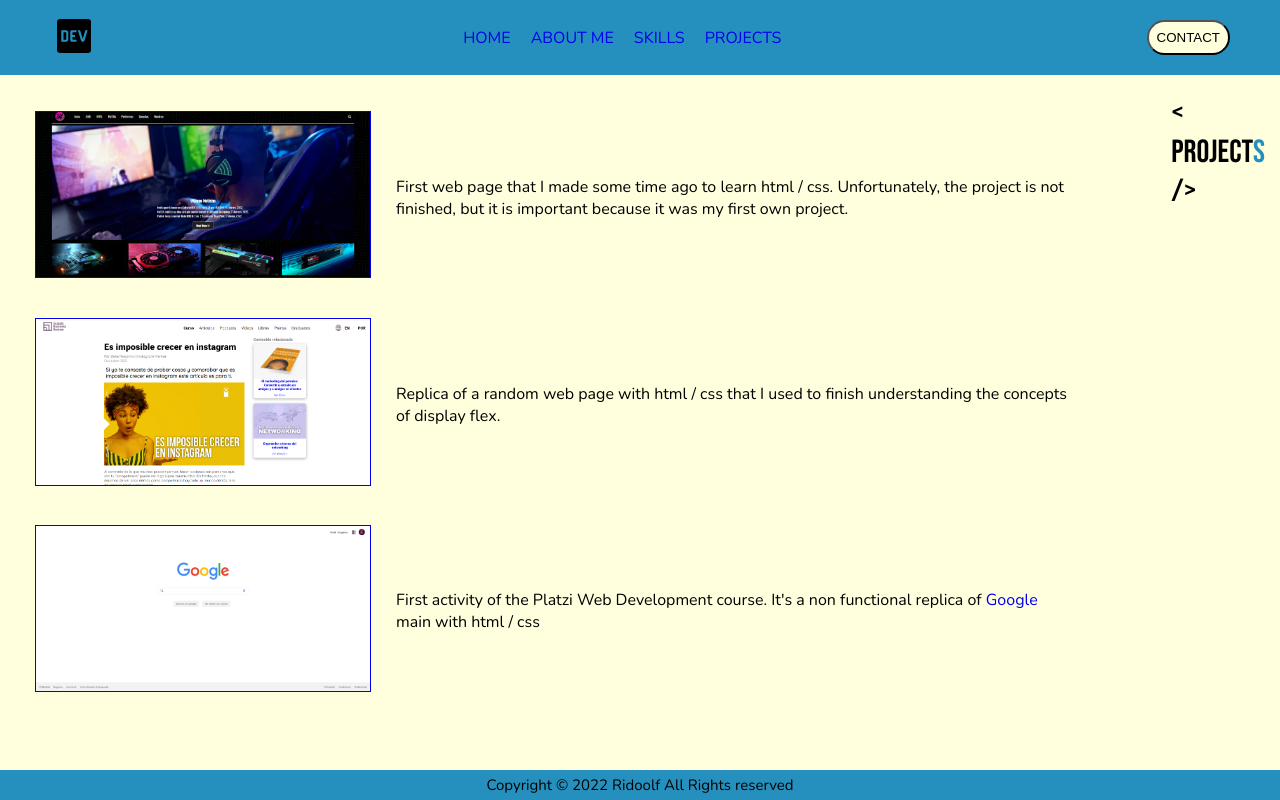
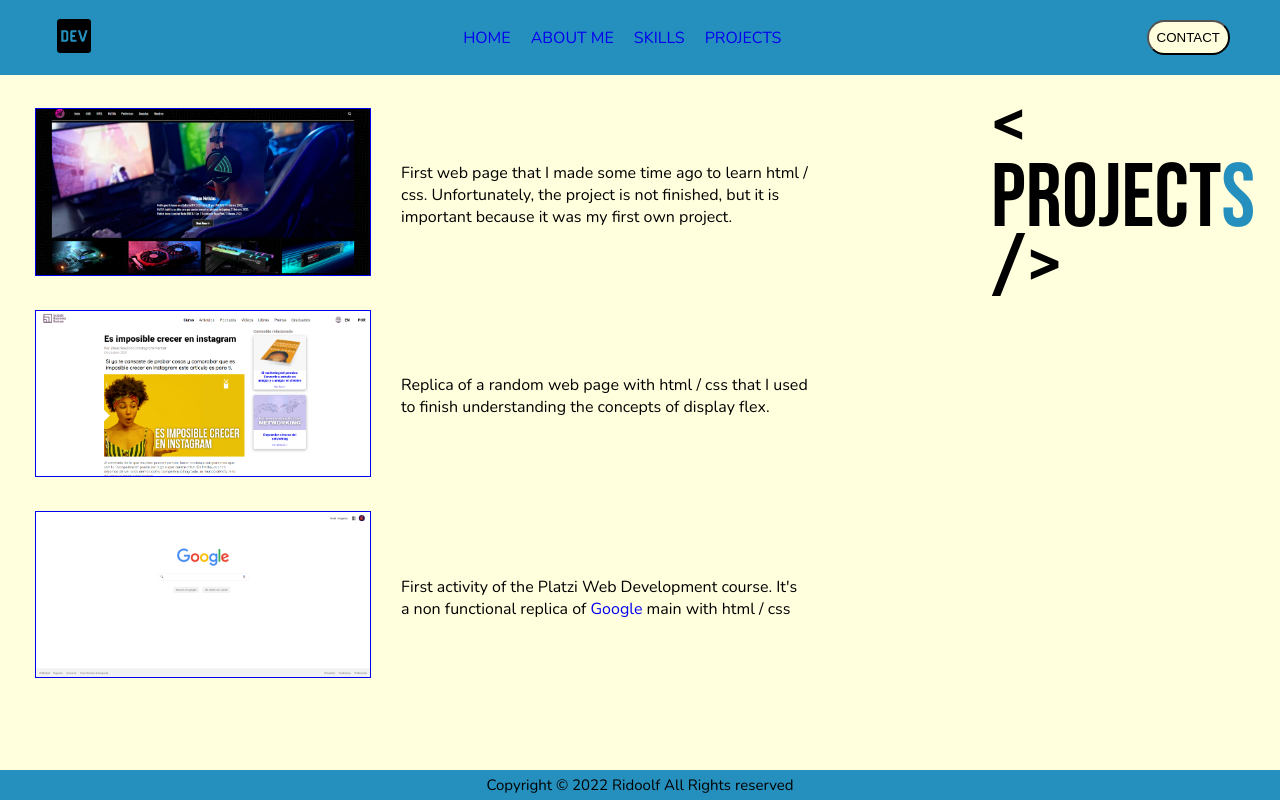
Before and after one commit to Ridoolf/Proyecto-DW, a plain HTML site: page pages/projects.html in a window 1280 px wide. Drawn offline with nearby package versions, Linux system fonts and the light colour scheme.

Commit message:
correccion del titulo de projects

```diff
--- a/css/style.css
+++ b/css/style.css
@@ -171,7 +171,12 @@ header{
 }
 
 .title-projects{
-    margin: 0 15px;
+    margin: 0 25px;
+}
+
+.title-projects h1{
+    line-height: 70px;
+    font-size: 90px;
 }
 
 .project-main .my-projects{
@@ -182,24 +187,24 @@ header{
 .project-main .my-projects .project1{
     display: flex;
     align-items: center;
-    width: 90%;
-    gap: 25px;
+    width: 80%;
+    gap: 30px;
     margin: 1.45% 35px;
 }
 
 .project-main .my-projects .project2{
     display: flex;
     align-items: center;
-    width: 90%;
-    gap: 25px;
+    width: 80%;
+    gap: 30px;
     margin: 1.45% 35px;
 }
 
 .project-main .my-projects .project3{
     display: flex;
     align-items: center;
-    width: 90%;
-    gap: 25px;
+    width: 80%;
+    gap: 30px;
     margin: 1.45% 35px;
 }
 
@@ -229,7 +234,7 @@ header{
 
 .project-main .my-projects .project1 img:hover{
     transform: scale(1.1);
-    transition: 0.3s;
+    transition: 0.4s;
     box-shadow: -9px 11px 9px -1px rgba(0,0,0,0.66);
     -webkit-box-shadow: -9px 11px 9px -1px rgba(0,0,0,0.66);
     -moz-box-shadow: -9px 11px 9px -1px rgba(0,0,0,0.66);
@@ -237,7 +242,7 @@ header{
 
 .project-main .my-projects .project2 img:hover{
     transform: scale(1.1);
-    transition: 0.3s;
+    transition: 0.4s;
     box-shadow: -9px 11px 9px -1px rgba(0,0,0,0.66);
     -webkit-box-shadow: -9px 11px 9px -1px rgba(0,0,0,0.66);
     -moz-box-shadow: -9px 11px 9px -1px rgba(0,0,0,0.66);
@@ -245,7 +250,7 @@ header{
 
 .project-main .my-projects .project3 img:hover{
     transform: scale(1.1);
-    transition: 0.3s;
+    transition: 0.4s;
     box-shadow: -9px 11px 9px -1px rgba(0,0,0,0.66);
     -webkit-box-shadow: -9px 11px 9px -1px rgba(0,0,0,0.66);
     -moz-box-shadow: -9px 11px 9px -1px rgba(0,0,0,0.66);
```
